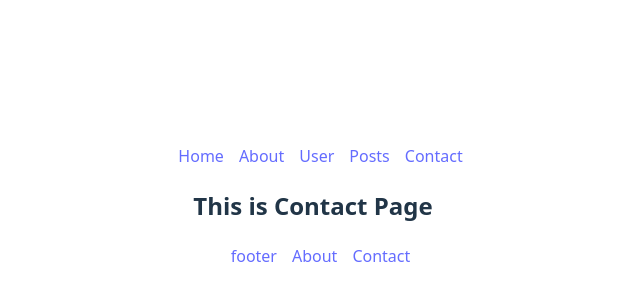
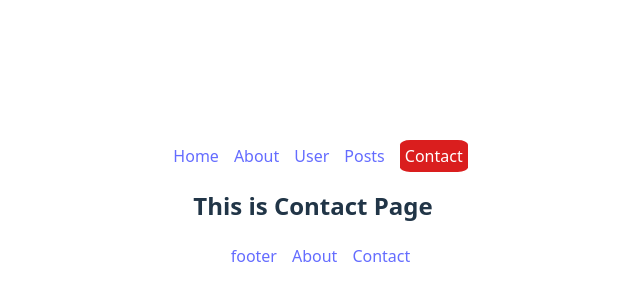
Before and after one commit to Mohammad-Abdur-Rahim/Programming_Hero_Reset9, a React (Vite) app in the folder practice projects/Milestone 8/introduction-to-react-router/: page /contact in a window 1280 px wide. Shown: the part 194-494 px from the top of the page, without its empty margins (327-967 px from the left). Built offline with nearby package versions, Linux system fonts and the light colour scheme.

Commit message:
*Active NavLink*

```diff
--- a/practice projects/Milestone 8/introduction-to-react-router/src/Header.css
+++ b/practice projects/Milestone 8/introduction-to-react-router/src/Header.css
@@ -1,3 +1,9 @@
 nav a {
     margin-left: 15px;
 }
+nav  a.active {
+    color: white;
+    padding: 5px;
+    background-color: rgb(218, 30, 30);
+    border-radius: 15%;
+  }
--- a/practice projects/Milestone 8/introduction-to-react-router/src/Header.jsx
+++ b/practice projects/Milestone 8/introduction-to-react-router/src/Header.jsx
@@ -1,15 +1,15 @@
 
-import { Link } from 'react-router-dom';
+import { Link,NavLink } from 'react-router-dom';
 import './Header.css';
 const Header = () => {
     return (
         <div>
                 <nav>
-                    <Link to="/">Home</Link>
-                    <Link to="/about">About</Link>
-                    <Link to="/User">User</Link>
-                    <Link to="/posts">Posts</Link>
-                    <Link to="/contact">Contact</Link>
+                    <NavLink to="/">Home</NavLink>
+                    <NavLink to="/about">About</NavLink>
+                    <NavLink to="/User">User</NavLink>
+                    <NavLink to="/posts">Posts</NavLink>
+                    <NavLink to="/contact">Contact</NavLink>
 
             </nav>
         </div>
```
